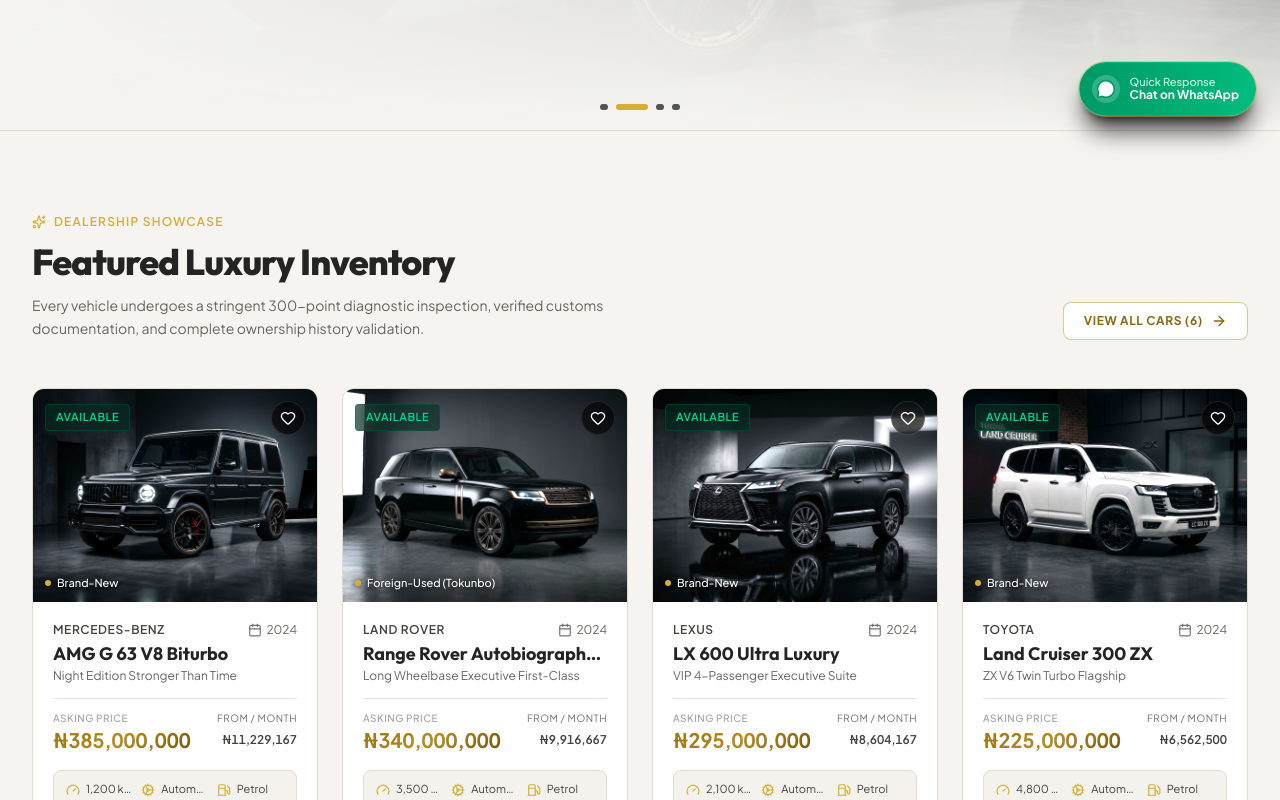
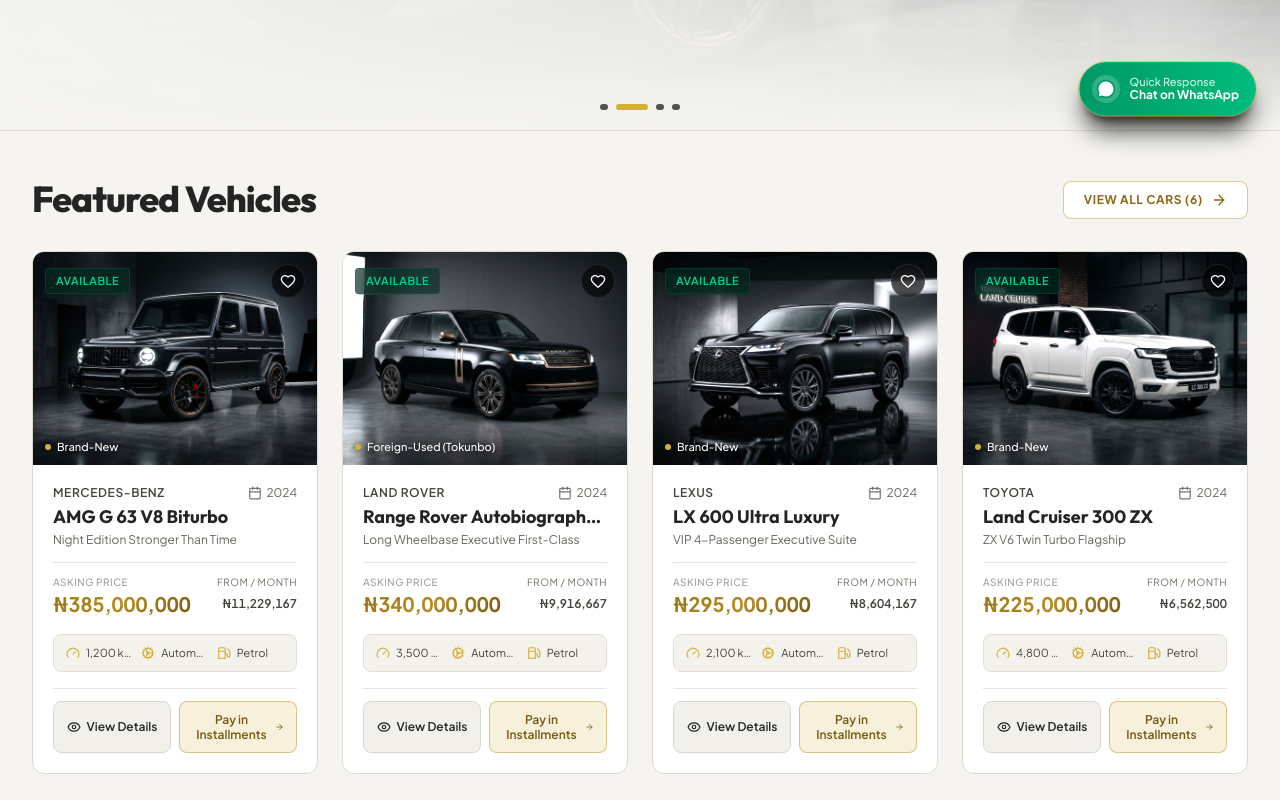
Before and after one commit to visibyltech/timberautos-dealership, a React (Vite) app: page / in a window 1280 px wide. Shown: the part 660-1460 px from the top of the page. Built offline with nearby package versions, Linux system fonts and the light colour scheme; no server answers.

Commit message:
Simplify featured vehicles section and bring inventory forward

```diff
--- a/src/components/home/FeaturedVehicles.tsx
+++ b/src/components/home/FeaturedVehicles.tsx
@@ -1,5 +1,5 @@
 import React from 'react';
-import { ArrowRight, Sparkles } from 'lucide-react';
+import { ArrowRight } from 'lucide-react';
 import { Vehicle } from '../../types';
 import { VehicleCard } from '../inventory/VehicleCard';
 
@@ -20,22 +20,15 @@ export const FeaturedVehicles: React.FC<FeaturedVehiclesProps> = ({
   const displayVehicles = vehicles.filter((v) => v.featured).slice(0, 4);
 
   return (
-    <section className="py-20 bg-[#F5F4F0] border-t border-[#DEDAD0]">
+    <section className="pt-8 pb-12 sm:pt-12 sm:pb-16 bg-[#F5F4F0] border-t border-[#DEDAD0]">
       <div className="max-w-7xl mx-auto px-4 sm:px-6 lg:px-8">
 
         {/* Section Header */}
-        <div className="flex flex-col md:flex-row md:items-end justify-between gap-6 mb-12">
-          <div className="space-y-3 max-w-xl">
-            <div className="inline-flex items-center gap-2 text-xs font-semibold uppercase tracking-widest text-[#D4AF37]">
-              <Sparkles className="w-3.5 h-3.5" />
-              <span>Dealership Showcase</span>
-            </div>
+        <div className="flex flex-col md:flex-row md:items-end justify-between gap-3 mb-6 sm:mb-8">
+          <div className="max-w-xl">
             <h2 className="text-3xl sm:text-4xl font-extrabold text-[#242424] tracking-tight font-heading">
-              Featured Luxury Inventory
+              Featured Vehicles
             </h2>
-            <p className="text-[#68645D] text-sm leading-relaxed">
-              Every vehicle undergoes a stringent 300-point diagnostic inspection, verified customs documentation, and complete ownership history validation.
-            </p>
           </div>
 
           <button
```
